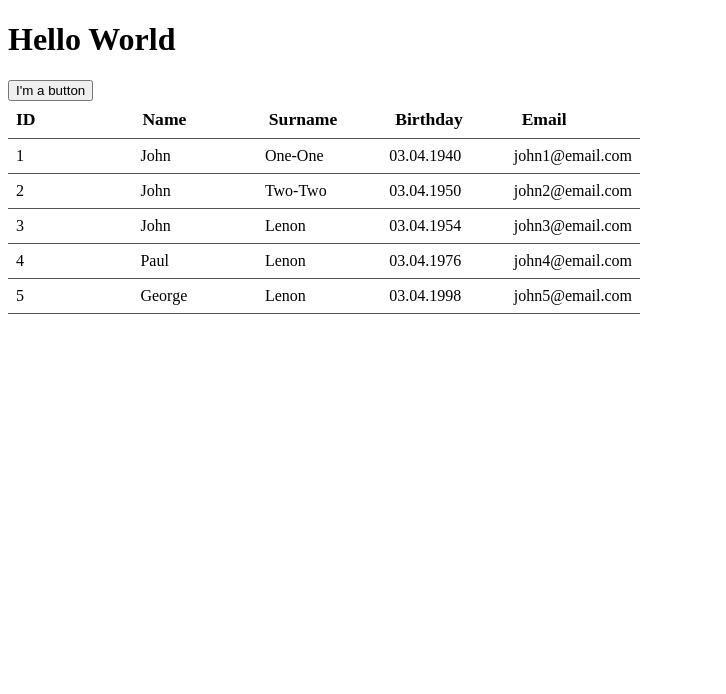
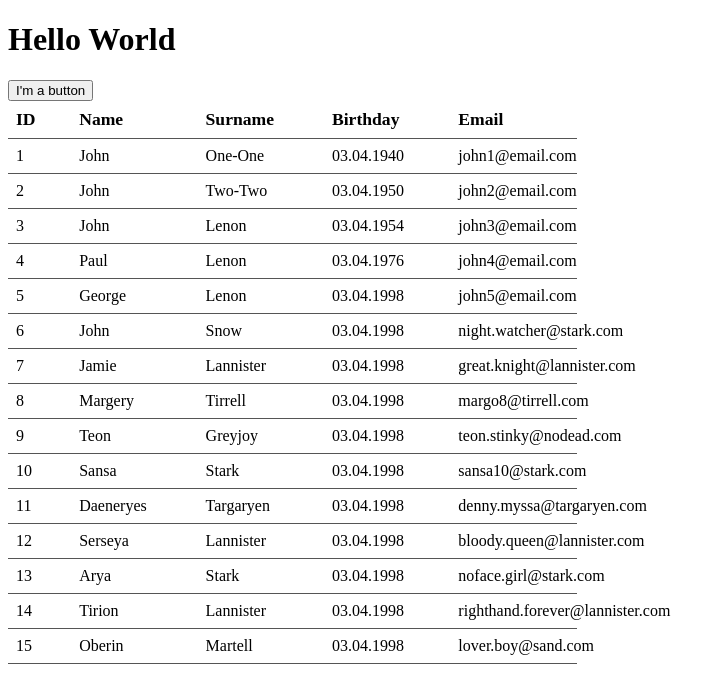
Before and after one commit to mrAnderson90/react_project_001, a React (Create React App) app: page / in a window 1280 px wide. Shown: the top 694 px of the page, without its empty margins (0-726 px from the left). Built offline with nearby package versions, Linux system fonts and the light colour scheme.

Commit message:
Add users

```diff
--- a/src/components/UserTables/UserTableStyle.css
+++ b/src/components/UserTables/UserTableStyle.css
@@ -1,3 +1,7 @@
+* {
+	box-sizing: border-box;
+}
+
 .table {
 	display: grid;
 	grid-template-columns: 50%;
@@ -17,3 +21,7 @@
 	padding: 0.5rem;
 	border-bottom: 1px solid #555;
 }
+
+.table_row div:first-child {
+	width: 10%;
+}
--- a/src/components/UserTables/users.js
+++ b/src/components/UserTables/users.js
@@ -34,4 +34,75 @@ export const users = [
         birthData: new Date('1998-04-03'),
         email: "john5@email.com",
         id: 5
+    },
+    // new users
+    {
+      name: "John",
+      surname: "Snow",
+      birthData: new Date('1998-04-03'),
+      email: "night.watcher@stark.com",
+      id: 6
+    },
+    {
+      name: "Jamie",
+      surname: "Lannister",
+      birthData: new Date('1998-04-03'),
+      email: "great.knight@lannister.com",
+      id: 7
+    },
+    {
+      name: "Margery",
+      surname: "Tirrell",
+      birthData: new Date('1998-04-03'),
+      email: "margo8@tirrell.com",
+      id: 8
+    },
+    {
+      name: "Teon",
+      surname: "Greyjoy",
+      birthData: new Date('1998-04-03'),
+      email: "teon.stinky@nodead.com",
+      id: 9
+    },
+    {
+      name: "Sansa",
+      surname: "Stark",
+      birthData: new Date('1998-04-03'),
+      email: "sansa10@stark.com",
+      id: 10
+    },
+    {
+      name: "Daeneryes",
+      surname: "Targaryen",
+      birthData: new Date('1998-04-03'),
+      email: "denny.myssa@targaryen.com",
+      id: 11
+    },
+    {
+      name: "Serseya",
+      surname: "Lannister",
+      birthData: new Date('1998-04-03'),
+      email: "bloody.queen@lannister.com",
+      id: 12
+    },
+    {
+      name: "Arya",
+      surname: "Stark",
+      birthData: new Date('1998-04-03'),
+      email: "noface.girl@stark.com",
+      id: 13
+    },
+    {
+      name: "Tirion",
+      surname: "Lannister",
+      birthData: new Date('1998-04-03'),
+      email: "righthand.forever@lannister.com",
+      id: 14
+    },
+    {
+      name: "Oberin",
+      surname: "Martell",
+      birthData: new Date('1998-04-03'),
+      email: "lover.boy@sand.com",
+      id: 15
     }]
```
